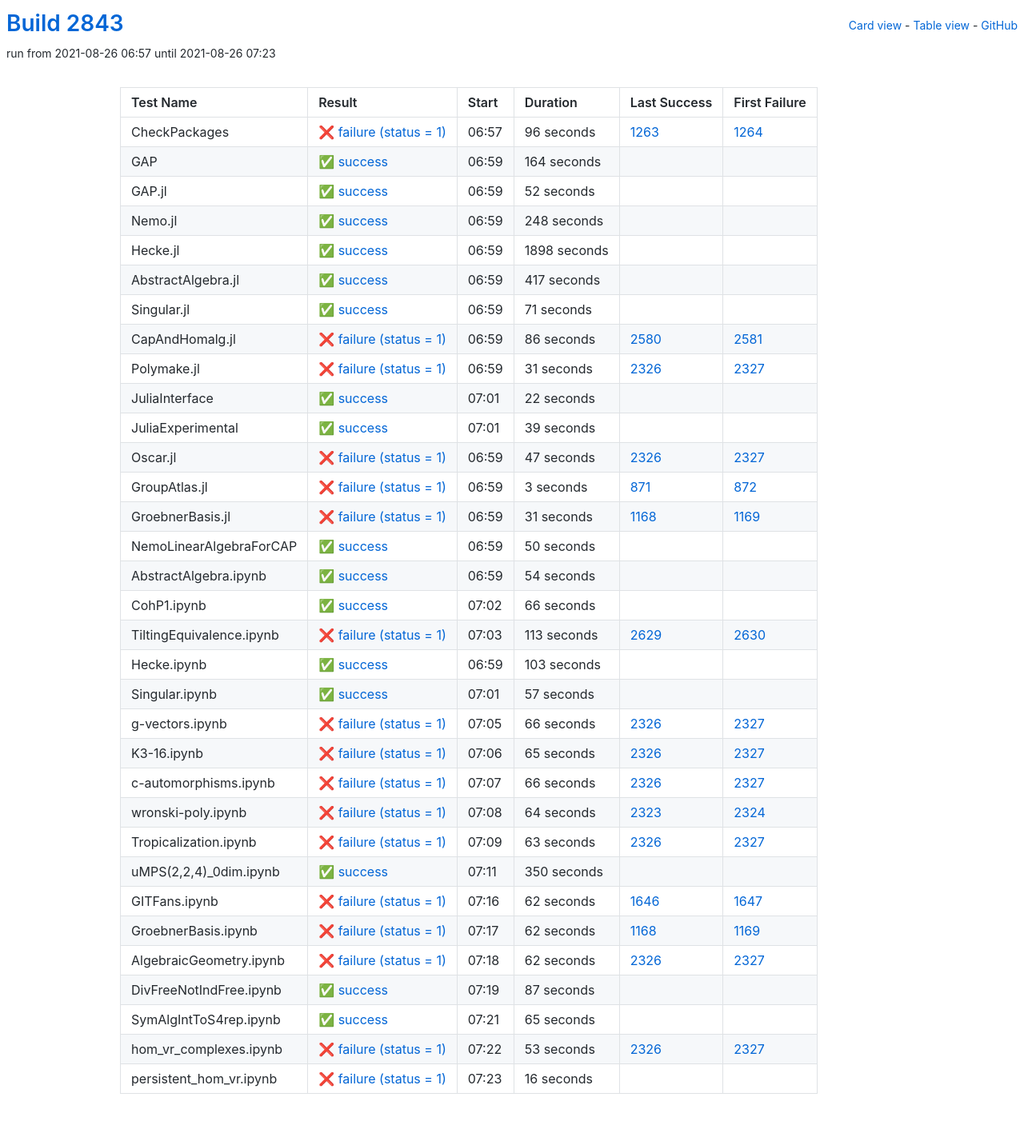
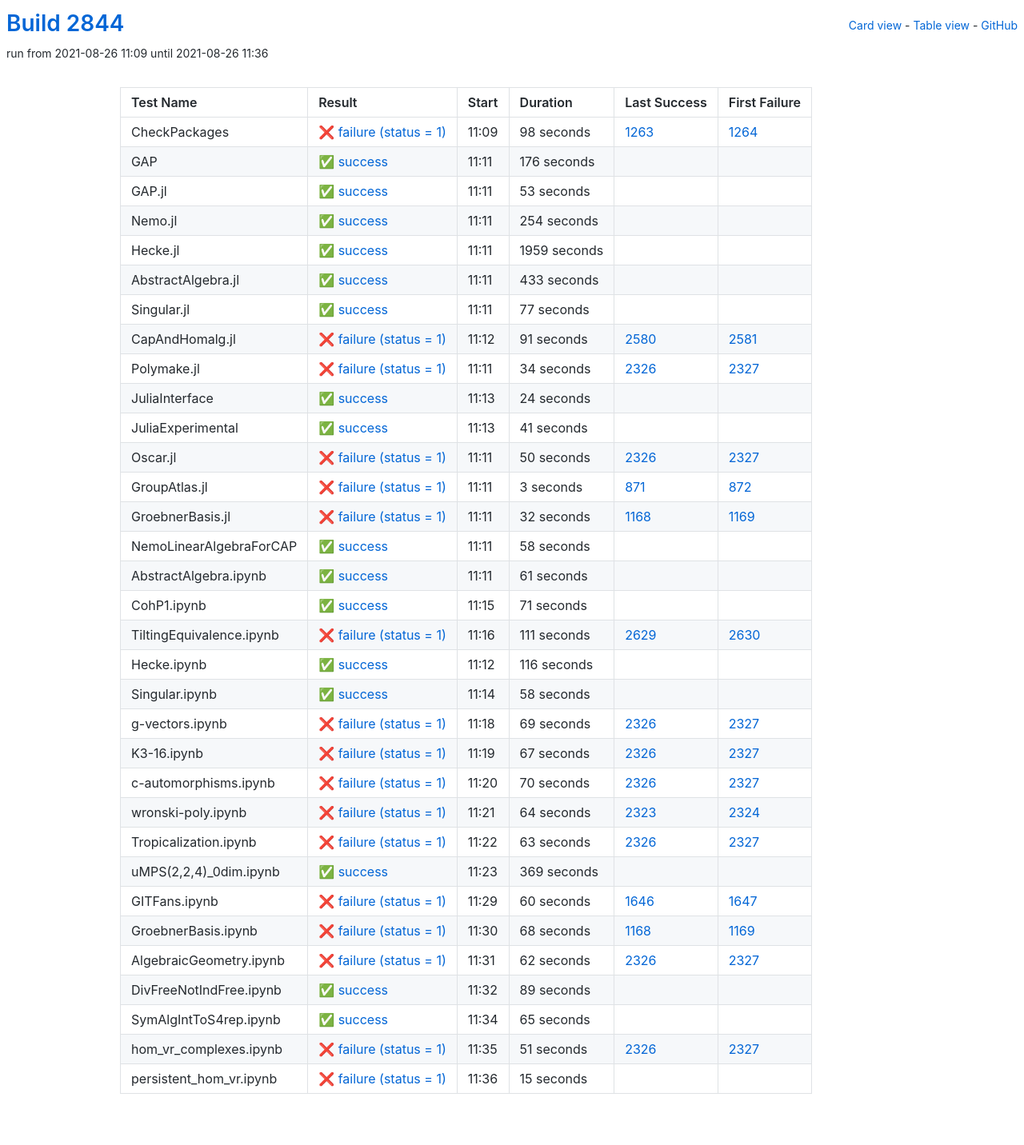
Before and after one commit to oscar-system/oscar-ci-status-stable, a Jekyll site: the page built from table.html, in a window 1280 px wide. Shown: the whole page at 80% size. Built offline with Jekyll 4.4.1, drawn with Linux system fonts in a browser that asks for light colours.

Commit message:
Build #2844

```diff
--- a/_data/ci.yml
+++ b/_data/ci.yml
@@ -1,6 +1,6 @@
 ---
-build: 2843
-build_url: https://oscarci.mathematik.uni-kl.de/job/oscar-stable/2843/
+build: 2844
+build_url: https://oscarci.mathematik.uni-kl.de/job/oscar-stable/2844/
 job: oscar-stable
 organization: oscar-system
 repo: oscar-ci-status-stable
@@ -8,152 +8,152 @@ repourl: https://github.com/oscar-system/oscar-ci-status-stable
 tests:
 - name: CheckPackages
   id: checkpackages
-  log: https://oscarci.mathematik.uni-kl.de/job/oscar-stable/2843/artifact/logs/build-2843/CheckPackages.log
-  start: 2021-08-26 06:57
+  log: https://oscarci.mathematik.uni-kl.de/job/oscar-stable/2844/artifact/logs/build-2844/CheckPackages.log
+  start: 2021-08-26 11:09
   success: false
   exitcode: 1
   status: failure
-  duration: 96
+  duration: 98
   last_success: 1263
   last_success_url: https://oscarci.mathematik.uni-kl.de/job/oscar-stable/1263/
   first_failure: 1264
   first_failure_url: https://oscarci.mathematik.uni-kl.de/job/oscar-stable/1264/
 - name: GAP
   id: gap
-  log: https://oscarci.mathematik.uni-kl.de/job/oscar-stable/2843/artifact/logs/build-2843/GAP.log
-  start: 2021-08-26 06:59
+  log: https://oscarci.mathematik.uni-kl.de/job/oscar-stable/2844/artifact/logs/build-2844/GAP.log
+  start: 2021-08-26 11:11
   success: true
   exitcode: 0
   status: success
-  duration: 164
+  duration: 176
   last_success: false
   last_success_url:
   first_failure: false
   first_failure_url:
 - name: GAP.jl
   id: gap-jl
-  log: https://oscarci.mathematik.uni-kl.de/job/oscar-stable/2843/artifact/logs/build-2843/GAP.jl.log
-  start: 2021-08-26 06:59
+  log: https://oscarci.mathematik.uni-kl.de/job/oscar-stable/2844/artifact/logs/build-2844/GAP.jl.log
+  start: 2021-08-26 11:11
   success: true
   exitcode: 0
   status: success
-  duration: 52
+  duration: 53
   last_success: false
   last_success_url:
   first_failure: false
   first_failure_url:
 - name: Nemo.jl
   id: nemo-jl
-  log: https://oscarci.mathematik.uni-kl.de/job/oscar-stable/2843/artifact/logs/build-2843/Nemo.jl.log
-  start: 2021-08-26 06:59
+  log: https://oscarci.mathematik.uni-kl.de/job/oscar-stable/2844/artifact/logs/build-2844/Nemo.jl.log
+  start: 2021-08-26 11:11
   success: true
   exitcode: 0
   status: success
-  duration: 248
+  duration: 254
   last_success: false
   last_success_url:
   first_failure: false
   first_failure_url:
 - name: Hecke.jl
   id: hecke-jl
-  log: https://oscarci.mathematik.uni-kl.de/job/oscar-stable/2843/artifact/logs/build-2843/Hecke.jl.log
-  start: 2021-08-26 06:59
+  log: https://oscarci.mathematik.uni-kl.de/job/oscar-stable/2844/artifact/logs/build-2844/Hecke.jl.log
+  start: 2021-08-26 11:11
   success: true
   exitcode: 0
   status: success
-  duration: 1898
+  duration: 1959
   last_success: false
   last_success_url:
   first_failure: false
   first_failure_url:
 - name: AbstractAlgebra.jl
   id: abstractalgebra-jl
-  log: https://oscarci.mathematik.uni-kl.de/job/oscar-stable/2843/artifact/logs/build-2843/AbstractAlgebra.jl.log
-  start: 2021-08-26 06:59
+  log: https://oscarci.mathematik.uni-kl.de/job/oscar-stable/2844/artifact/logs/build-2844/AbstractAlgebra.jl.log
+  start: 2021-08-26 11:11
   success: true
   exitcode: 0
   status: success
-  duration: 417
+  duration: 433
   last_success: false
   last_success_url:
   first_failure: false
   first_failure_url:
 - name: Singular.jl
   id: singular-jl
-  log: https://oscarci.mathematik.uni-kl.de/job/oscar-stable/2843/artifact/logs/build-2843/Singular.jl.log
-  start: 2021-08-26 06:59
+  log: https://oscarci.mathematik.uni-kl.de/job/oscar-stable/2844/artifact/logs/build-2844/Singular.jl.log
+  start: 2021-08-26 11:11
   success: true
   exitcode: 0
   status: success
-  duration: 71
+  duration: 77
   last_success: false
   last_success_url:
   first_failure: false
   first_failure_url:
 - name: CapAndHomalg.jl
   id: capandhomalg-jl
-  log: https://oscarci.mathematik.uni-kl.de/job/oscar-stable/2843/artifact/logs/build-2843/CapAndHomalg.jl.log
-  start: 2021-08-26 06:59
+  log: https://oscarci.mathematik.uni-kl.de/job/oscar-stable/2844/artifact/logs/build-2844/CapAndHomalg.jl.log
+  start: 2021-08-26 11:12
   success: false
   exitcode: 1
   status: failure
-  duration: 86
+  duration: 91
   last_success: 2580
   last_success_url: https://oscarci.mathematik.uni-kl.de/job/oscar-stable/2580/
   first_failure: 2581
   first_failure_url: https://oscarci.mathematik.uni-kl.de/job/oscar-stable/2581/
 - name: Polymake.jl
   id: polymake-jl
-  log: https://oscarci.mathematik.uni-kl.de/job/oscar-stable/2843/artifact/logs/build-2843/Polymake.jl.log
-  start: 2021-08-26 06:59
+  log: https://oscarci.mathematik.uni-kl.de/job/oscar-stable/2844/artifact/logs/build-2844/Polymake.jl.log
+  start: 2021-08-26 11:11
   success: false
   exitcode: 1
   status: failure
-  duration: 31
+  duration: 34
   last_success: 2326
   last_success_url: https://oscarci.mathematik.uni-kl.de/job/oscar-stable/2326/
   first_failure: 2327
   first_failure_url: https://oscarci.mathematik.uni-kl.de/job/oscar-stable/2327/
 - name: JuliaInterface
   id: juliainterface
-  log: https://oscarci.mathematik.uni-kl.de/job/oscar-stable/2843/artifact/logs/build-2843/JuliaInterface.log
-  start: 2021-08-26 07:01
+  log: https://oscarci.mathematik.uni-kl.de/job/oscar-stable/2844/artifact/logs/build-2844/JuliaInterface.log
+  start: 2021-08-26 11:13
   success: true
   exitcode: 0
   status: success
-  duration: 22
+  duration: 24
   last_success: false
   last_success_url:
   first_failure: false
   first_failure_url:
 - name: JuliaExperimental
   id: juliaexperimental
-  log: https://oscarci.mathematik.uni-kl.de/job/oscar-stable/2843/artifact/logs/build-2843/JuliaExperimental.log
-  start: 2021-08-26 07:01
+  log: https://oscarci.mathematik.uni-kl.de/job/oscar-stable/2844/artifact/logs/build-2844/JuliaExperimental.log
+  start: 2021-08-26 11:13
   success: true
   exitcode: 0
   status: success
-  duration: 39
+  duration: 41
   last_success: false
   last_success_url:
   first_failure: false
   first_failure_url:
 - name: Oscar.jl
   id: oscar-jl
-  log: https://oscarci.mathematik.uni-kl.de/job/oscar-stable/2843/artifact/logs/build-2843/Oscar.jl.log
-  start: 2021-08-26 06:59
+  log: https://oscarci.mathematik.uni-kl.de/job/oscar-stable/2844/artifact/logs/build-2844/Oscar.jl.log
+  start: 2021-08-26 11:11
   success: false
   exitcode: 1
   status: failure
-  duration: 47
+  duration: 50
   last_success: 2326
   last_success_url: https://oscarci.mathematik.uni-kl.de/job/oscar-stable/2326/
   first_failure: 2327
   first_failure_url: https://oscarci.mathematik.uni-kl.de/job/oscar-stable/2327/
 - name: GroupAtlas.jl
   id: groupatlas-jl
-  log: https://oscarci.mathematik.uni-kl.de/job/oscar-stable/2843/artifact/logs/build-2843/GroupAtlas.jl.log
-  start: 2021-08-26 06:59
+  log: https://oscarci.mathematik.uni-kl.de/job/oscar-stable/2844/artifact/logs/build-2844/GroupAtlas.jl.log
+  start: 2021-08-26 11:11
   success: false
   exitcode: 1
   status: failure
@@ -164,128 +164,128 @@ tests:
   first_failure_url: https://oscarci.mathematik.uni-kl.de/job/oscar-stable/872/
 - name: GroebnerBasis.jl
   id: groebnerbasis-jl
-  log: https://oscarci.mathematik.uni-kl.de/job/oscar-stable/2843/artifact/logs/build-2843/GroebnerBasis.jl.log
-  start: 2021-08-26 06:59
+  log: https://oscarci.mathematik.uni-kl.de/job/oscar-stable/2844/artifact/logs/build-2844/GroebnerBasis.jl.log
+  start: 2021-08-26 11:11
   success: false
   exitcode: 1
   status: failure
-  duration: 31
+  duration: 32
   last_success: 1168
   last_success_url: https://oscarci.mathematik.uni-kl.de/job/oscar-stable/1168/
   first_failure: 1169
   first_failure_url: https://oscarci.mathematik.uni-kl.de/job/oscar-stable/1169/
 - name: NemoLinearAlgebraForCAP
   id: nemolinearalgebraforcap
-  log: https://oscarci.mathematik.uni-kl.de/job/oscar-stable/2843/artifact/logs/build-2843/NemoLinearAlgebraForCAP.log
-  start: 2021-08-26 06:59
+  log: https://oscarci.mathematik.uni-kl.de/job/oscar-stable/2844/artifact/logs/build-2844/NemoLinearAlgebraForCAP.log
+  start: 2021-08-26 11:11
   success: true
   exitcode: 0
   status: success
-  duration: 50
+  duration: 58
   last_success: false
   last_success_url:
   first_failure: false
   first_failure_url:
 - name: AbstractAlgebra.ipynb
   id: abstractalgebra-ipynb
-  log: https://oscarci.mathematik.uni-kl.de/job/oscar-stable/2843/artifact/logs/build-2843/AbstractAlgebra.ipynb.log
-  start: 2021-08-26 06:59
+  log: https://oscarci.mathematik.uni-kl.de/job/oscar-stable/2844/artifact/logs/build-2844/AbstractAlgebra.ipynb.log
+  start: 2021-08-26 11:11
   success: true
   exitcode: 0
   status: success
-  duration: 54
+  duration: 61
   last_success: false
   last_success_url:
   first_failure: false
   first_failure_url:
 - name: CohP1.ipynb
   id: cohp1-ipynb
-  log: https://oscarci.mathematik.uni-kl.de/job/oscar-stable/2843/artifact/logs/build-2843/CohP1.ipynb.log
-  start: 2021-08-26 07:02
+  log: https://oscarci.mathematik.uni-kl.de/job/oscar-stable/2844/artifact/logs/build-2844/CohP1.ipynb.log
+  start: 2021-08-26 11:15
   success: true
   exitcode: 0
   status: success
-  duration: 66
+  duration: 71
   last_success: false
   last_success_url:
   first_failure: false
   first_failure_url:
 - name: TiltingEquivalence.ipynb
   id: tiltingequivalence-ipynb
-  log: https://oscarci.mathematik.uni-kl.de/job/oscar-stable/2843/artifact/logs/build-2843/TiltingEquivalence.ipynb.log
-  start: 2021-08-26 07:03
+  log: https://oscarci.mathematik.uni-kl.de/job/oscar-stable/2844/artifact/logs/build-2844/TiltingEquivalence.ipynb.log
+  start: 2021-08-26 11:16
   success: false
   exitcode: 1
   status: failure
-  duration: 113
+  duration: 111
   last_success: 2629
   last_success_url: https://oscarci.mathematik.uni-kl.de/job/oscar-stable/2629/
   first_failure: 2630
   first_failure_url: https://oscarci.mathematik.uni-kl.de/job/oscar-stable/2630/
 - name: Hecke.ipynb
   id: hecke-ipynb
-  log: https://oscarci.mathematik.uni-kl.de/job/oscar-stable/2843/artifact/logs/build-2843/Hecke.ipynb.log
-  start: 2021-08-26 06:59
+  log: https://oscarci.mathematik.uni-kl.de/job/oscar-stable/2844/artifact/logs/build-2844/Hecke.ipynb.log
+  start: 2021-08-26 11:12
   success: true
   exitcode: 0
   status: success
-  duration: 103
+  duration: 116
   last_success: false
   last_success_url:
   first_failure: false
   first_failure_url:
 - name: Singular.ipynb
   id: singular-ipynb
-  log: https://oscarci.mathematik.uni-kl.de/job/oscar-stable/2843/artifact/logs/build-2843/Singular.ipynb.log
-  start: 2021-08-26 07:01
+  log: https://oscarci.mathematik.uni-kl.de/job/oscar-stable/2844/artifact/logs/build-2844/Singular.ipynb.log
+  start: 2021-08-26 11:14
   success: true
   exitcode: 0
   status: success
-  duration: 57
+  duration: 58
   last_success: false
   last_success_url:
   first_failure: false
   first_failure_url:
 - name: g-vectors.ipynb
   id: g-vectors-ipynb
-  log: https://oscarci.mathematik.uni-kl.de/job/oscar-stable/2843/artifact/logs/build-2843/g-vectors.ipynb.log
-  start: 2021-08-26 07:05
+  log: https://oscarci.mathematik.uni-kl.de/job/oscar-stable/2844/artifact/logs/build-2844/g-vectors.ipynb.log
+  start: 2021-08-26 11:18
   success: false
   exitcode: 1
   status: failure
-  duration: 66
+  duration: 69
   last_success: 2326
   last_success_url: https://oscarci.mathematik.uni-kl.de/job/oscar-stable/2326/
   first_failure: 2327
   first_failure_url: https://oscarci.mathematik.uni-kl.de/job/oscar-stable/2327/
 - name: K3-16.ipynb
   id: k3-16-ipynb
-  log: https://oscarci.mathematik.uni-kl.de/job/oscar-stable/2843/artifact/logs/build-2843/K3-16.ipynb.log
-  start: 2021-08-26 07:06
+  log: https://oscarci.mathematik.uni-kl.de/job/oscar-stable/2844/artifact/logs/build-2844/K3-16.ipynb.log
+  start: 2021-08-26 11:19
   success: false
   exitcode: 1
   status: failure
-  duration: 65
+  duration: 67
   last_success: 2326
   last_success_url: https://oscarci.mathematik.uni-kl.de/job/oscar-stable/2326/
   first_failure: 2327
   first_failure_url: https://oscarci.mathematik.uni-kl.de/job/oscar-stable/2327/
 - name: c-automorphisms.ipynb
   id: c-automorphisms-ipynb
-  log: https://oscarci.mathematik.uni-kl.de/job/oscar-stable/2843/artifact/logs/build-2843/c-automorphisms.ipynb.log
-  start: 2021-08-26 07:07
+  log: https://oscarci.mathematik.uni-kl.de/job/oscar-stable/2844/artifact/logs/build-2844/c-automorphisms.ipynb.log
+  start: 2021-08-26 11:20
   success: false
   exitcode: 1
   status: failure
-  duration: 66
+  duration: 70
   last_success: 2326
   last_success_url: https://oscarci.mathematik.uni-kl.de/job/oscar-stable/2326/
   first_failure: 2327
   first_failure_url: https://oscarci.mathematik.uni-kl.de/job/oscar-stable/2327/
 - name: wronski-poly.ipynb
   id: wronski-poly-ipynb
-  log: https://oscarci.mathematik.uni-kl.de/job/oscar-stable/2843/artifact/logs/build-2843/wronski-poly.ipynb.log
-  start: 2021-08-26 07:08
+  log: https://oscarci.mathematik.uni-kl.de/job/oscar-stable/2844/artifact/logs/build-2844/wronski-poly.ipynb.log
+  start: 2021-08-26 11:21
   success: false
   exitcode: 1
   status: failure
@@ -296,8 +296,8 @@ tests:
   first_failure_url: https://oscarci.mathematik.uni-kl.de/job/oscar-stable/2324/
 - name: Tropicalization.ipynb
   id: tropicalization-ipynb
-  log: https://oscarci.mathematik.uni-kl.de/job/oscar-stable/2843/artifact/logs/build-2843/Tropicalization.ipynb.log
-  start: 2021-08-26 07:09
+  log: https://oscarci.mathematik.uni-kl.de/job/oscar-stable/2844/artifact/logs/build-2844/Tropicalization.ipynb.log
+  start: 2021-08-26 11:22
   success: false
   exitcode: 1
   status: failure
@@ -308,44 +308,44 @@ tests:
   first_failure_url: https://oscarci.mathematik.uni-kl.de/job/oscar-stable/2327/
 - name: uMPS(2,2,4)_0dim.ipynb
   id: umps-2-2-4-0dim-ipynb
-  log: https://oscarci.mathematik.uni-kl.de/job/oscar-stable/2843/artifact/logs/build-2843/uMPS-2-2-4-_0dim.ipynb.log
-  start: 2021-08-26 07:11
+  log: https://oscarci.mathematik.uni-kl.de/job/oscar-stable/2844/artifact/logs/build-2844/uMPS-2-2-4-_0dim.ipynb.log
+  start: 2021-08-26 11:23
   success: true
   exitcode: 0
   status: success
-  duration: 350
+  duration: 369
   last_success: false
   last_success_url:
   first_failure: false
   first_failure_url:
 - name: GITFans.ipynb
   id: gitfans-ipynb
-  log: https://oscarci.mathematik.uni-kl.de/job/oscar-stable/2843/artifact/logs/build-2843/GITFans.ipynb.log
-  start: 2021-08-26 07:16
+  log: https://oscarci.mathematik.uni-kl.de/job/oscar-stable/2844/artifact/logs/build-2844/GITFans.ipynb.log
+  start: 2021-08-26 11:29
   success: false
   exitcode: 1
   status: failure
-  duration: 62
+  duration: 60
   last_success: 1646
   last_success_url: https://oscarci.mathematik.uni-kl.de/job/oscar-stable/1646/
   first_failure: 1647
   first_failure_url: https://oscarci.mathematik.uni-kl.de/job/oscar-stable/1647/
 - name: GroebnerBasis.ipynb
   id: groebnerbasis-ipynb
-  log: https://oscarci.mathematik.uni-kl.de/job/oscar-stable/2843/artifact/logs/build-2843/GroebnerBasis.ipynb.log
-  start: 2021-08-26 07:17
+  log: https://oscarci.mathematik.uni-kl.de/job/oscar-stable/2844/artifact/logs/build-2844/GroebnerBasis.ipynb.log
+  start: 2021-08-26 11:30
   success: false
   exitcode: 1
   status: failure
-  duration: 62
+  duration: 68
   last_success: 1168
   last_success_url: https://oscarci.mathematik.uni-kl.de/job/oscar-stable/1168/
   first_failure: 1169
   first_failure_url: https://oscarci.mathematik.uni-kl.de/job/oscar-stable/1169/
 - name: AlgebraicGeometry.ipynb
   id: algebraicgeometry-ipynb
-  log: https://oscarci.mathematik.uni-kl.de/job/oscar-stable/2843/artifact/logs/build-2843/AlgebraicGeometry.ipynb.log
-  start: 2021-08-26 07:18
+  log: https://oscarci.mathematik.uni-kl.de/job/oscar-stable/2844/artifact/logs/build-2844/AlgebraicGeometry.ipynb.log
+  start: 2021-08-26 11:31
   success: false
   exitcode: 1
   status: failure
@@ -356,20 +356,20 @@ tests:
   first_failure_url: https://oscarci.mathematik.uni-kl.de/job/oscar-stable/2327/
 - name: DivFreeNotIndFree.ipynb
   id: divfreenotindfree-ipynb
-  log: https://oscarci.mathematik.uni-kl.de/job/oscar-stable/2843/artifact/logs/build-2843/DivFreeNotIndFree.ipynb.log
-  start: 2021-08-26 07:19
+  log: https://oscarci.mathematik.uni-kl.de/job/oscar-stable/2844/artifact/logs/build-2844/DivFreeNotIndFree.ipynb.log
+  start: 2021-08-26 11:32
   success: true
   exitcode: 0
   status: success
-  duration: 87
+  duration: 89
   last_success: false
   last_success_url:
   first_failure: false
   first_failure_url:
 - name: SymAlgIntToS4rep.ipynb
   id: symalginttos4rep-ipynb
-  log: https://oscarci.mathematik.uni-kl.de/job/oscar-stable/2843/artifact/logs/build-2843/SymAlgIntToS4rep.ipynb.log
-  start: 2021-08-26 07:21
+  log: https://oscarci.mathematik.uni-kl.de/job/oscar-stable/2844/artifact/logs/build-2844/SymAlgIntToS4rep.ipynb.log
+  start: 2021-08-26 11:34
   success: true
   exitcode: 0
   status: success
@@ -380,24 +380,24 @@ tests:
   first_failure_url:
 - name: hom_vr_complexes.ipynb
   id: hom-vr-complexes-ipynb
-  log: https://oscarci.mathematik.uni-kl.de/job/oscar-stable/2843/artifact/logs/build-2843/hom_vr_complexes.ipynb.log
-  start: 2021-08-26 07:22
+  log: https://oscarci.mathematik.uni-kl.de/job/oscar-stable/2844/artifact/logs/build-2844/hom_vr_complexes.ipynb.log
+  start: 2021-08-26 11:35
   success: false
   exitcode: 1
   status: failure
-  duration: 53
+  duration: 51
   last_success: 2326
   last_success_url: https://oscarci.mathematik.uni-kl.de/job/oscar-stable/2326/
   first_failure: 2327
   first_failure_url: https://oscarci.mathematik.uni-kl.de/job/oscar-stable/2327/
 - name: persistent_hom_vr.ipynb
   id: persistent-hom-vr-ipynb
-  log: https://oscarci.mathematik.uni-kl.de/job/oscar-stable/2843/artifact/logs/build-2843/persistent_hom_vr.ipynb.log
-  start: 2021-08-26 07:23
+  log: https://oscarci.mathematik.uni-kl.de/job/oscar-stable/2844/artifact/logs/build-2844/persistent_hom_vr.ipynb.log
+  start: 2021-08-26 11:36
   success: false
   exitcode: 1
   status: failure
-  duration: 16
+  duration: 15
   last_success: false
   last_success_url:
   first_failure: false
```
Also changed, not shown: README.md.
